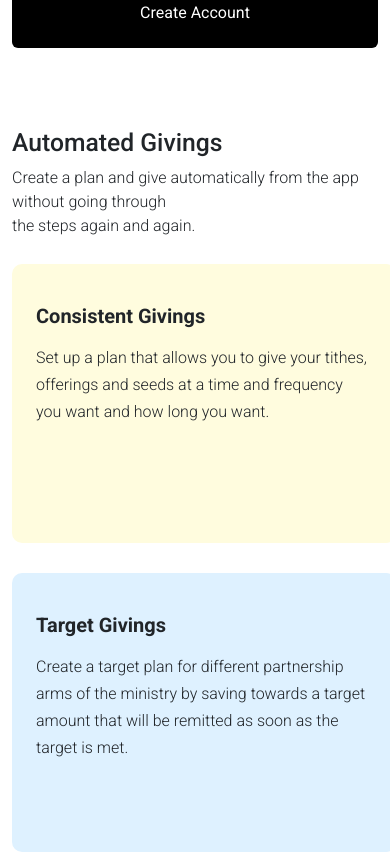
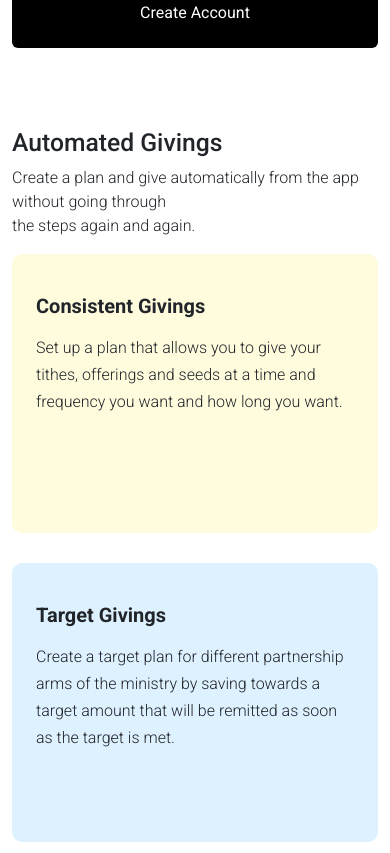
Before and after one commit to JamesChima/seeder-lgpg, a plain HTML site: page index.html in a window 390 px wide. Shown: the part 1974-2827 px from the top of the page. Drawn offline with nearby package versions, Linux system fonts and the light colour scheme.

```diff
--- a/style.css
+++ b/style.css
@@ -481,10 +481,11 @@
 
     .automated-content {
     display: grid;
-    gap: 10px;
-    grid-template-areas: "J J  J J"
-                         "L L  L L"
-                         "M M  M M";
+    gap: 0px;
+    grid-template-areas:
+        "J"
+        "L"
+        "M";
 }
 
     .financiers-content h2 {
@@ -516,13 +517,9 @@
         width: 100%;
     }
 
-    .card-content {
+    .card-content,.card-color-3, .card-color-4 {
         width: 100%;
     }
-
-    .card-color-3, .card-color-4 {
-        width: 384px;
-     }
 
     .honour {
         margin-top: 3rem;
```
